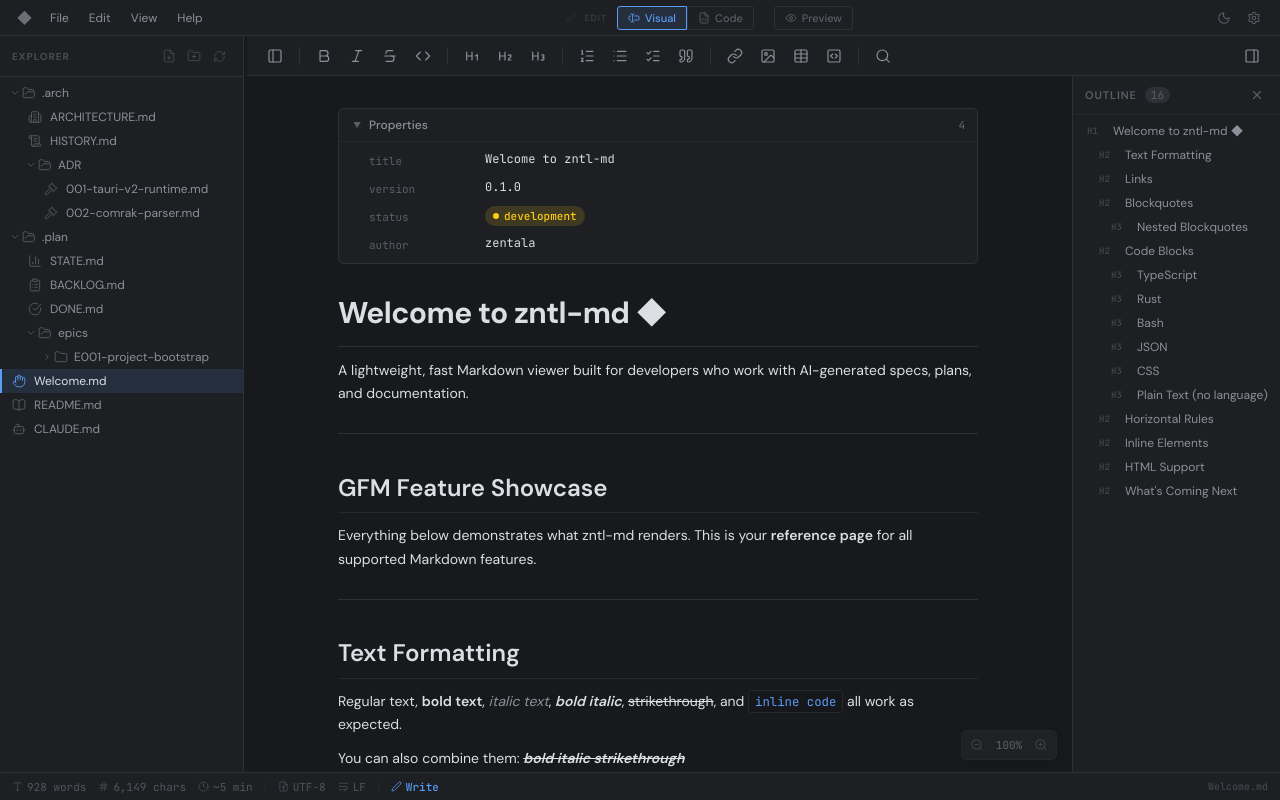
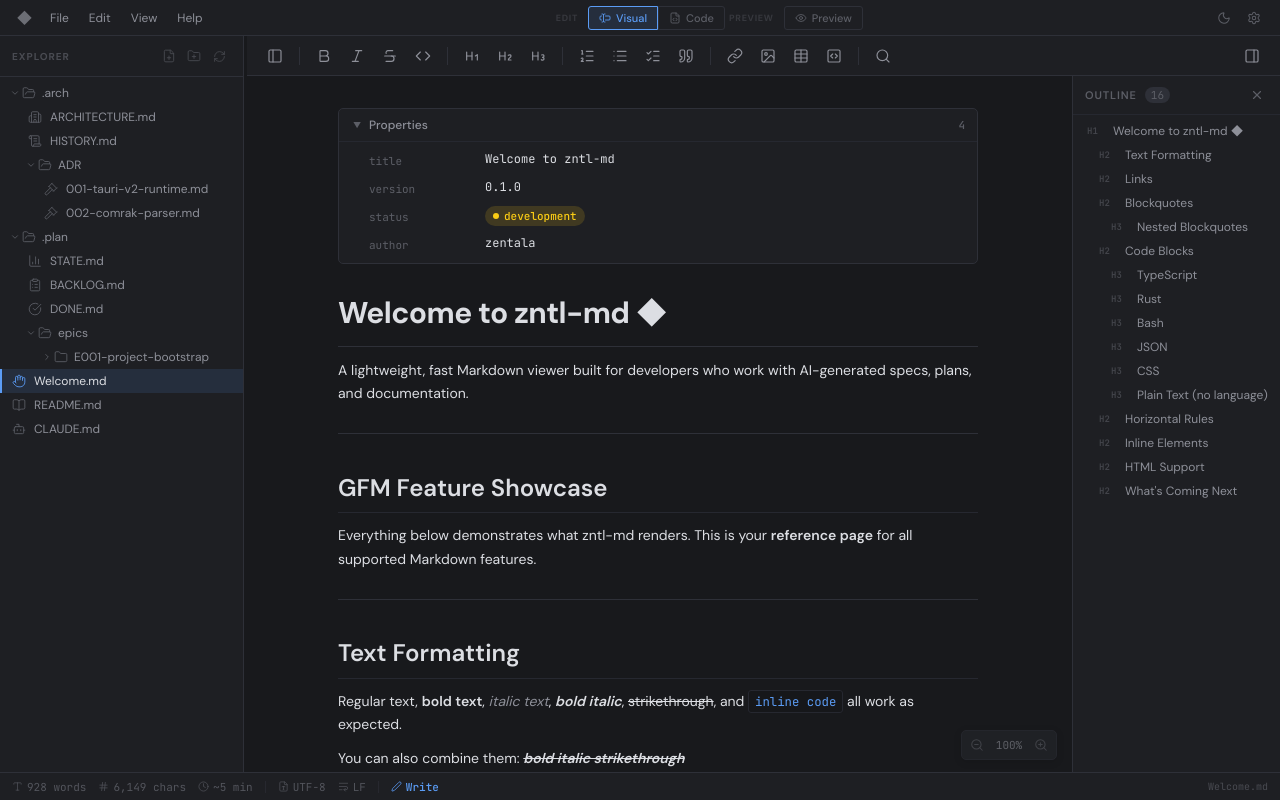
Before and after one commit to zentala/mdpad, a React (Vite) app in the folder prototype/: page / in a window 1280 px wide. Built offline with nearby package versions, Linux system fonts and the light colour scheme.

Commit message:
style(prototype): symmetric mode labels — EDIT and PREVIEW
Both groups now have matching uppercase muted labels:
EDIT [Visual] [Code]   PREVIEW [👁 Preview]
Removed pen icon prefix, removed divider — labels do the job.

```diff
--- a/prototype/src/components/layout/MenuBar.module.css
+++ b/prototype/src/components/layout/MenuBar.module.css
@@ -124,12 +124,6 @@
   -webkit-app-region: no-drag;
 }
 
-.modeLabelIcon {
-  color: var(--text-muted);
-  opacity: 0.35;
-  margin-right: 4px;
-}
-
 .modeLabel {
   font-size: 9px;
   color: var(--text-muted);
@@ -193,9 +187,6 @@
   border-color: var(--accent);
 }
 
-.modeDivider {
-  width: 12px;
-}
 
 /* Quick actions — right side */
 .quickActions {
--- a/prototype/src/components/layout/MenuBar.tsx
+++ b/prototype/src/components/layout/MenuBar.tsx
@@ -1,6 +1,6 @@
 import { useState, useRef, useEffect, type ReactNode } from 'react'
 import {
-  Pen, FileCode, Eye, Sun, Moon, Settings, TextCursorInput, ZoomIn, ZoomOut,
+  FileCode, Eye, Sun, Moon, Settings, TextCursorInput, ZoomIn, ZoomOut,
   FilePlus, FolderOpen, Folder, Save, Copy, X, FileDown,
   FileOutput, LogOut, Undo2, Redo2, Scissors, ClipboardPaste,
   Search, Replace, FolderSearch, PanelLeft, PanelRight,
@@ -151,7 +151,6 @@ export function MenuBar({
 
       {/* Center: mode switcher */}
       <div className={styles.modeSwitch}>
-        <Pen size={11} strokeWidth={1.5} className={styles.modeLabelIcon} />
         <span className={styles.modeLabel}>Edit</span>
         <div className={styles.editGroup}>
           <button
@@ -171,7 +170,7 @@ export function MenuBar({
             Code
           </button>
         </div>
-        <div className={styles.modeDivider} />
+        <span className={styles.modeLabel}>Preview</span>
         <button
           className={`${styles.modeBtn} ${styles.modeBtnStandalone} ${editorMode === 'preview' ? styles.modeActive : ''}`}
           onClick={() => onSetEditorMode('preview')}
```
